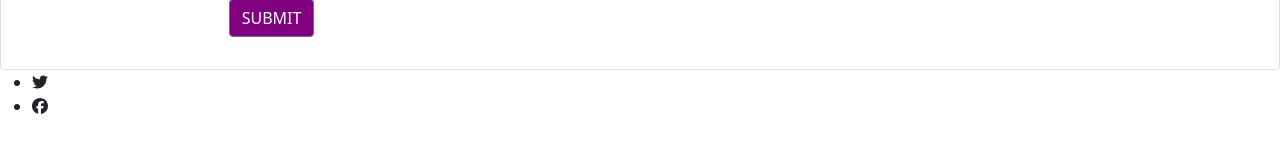
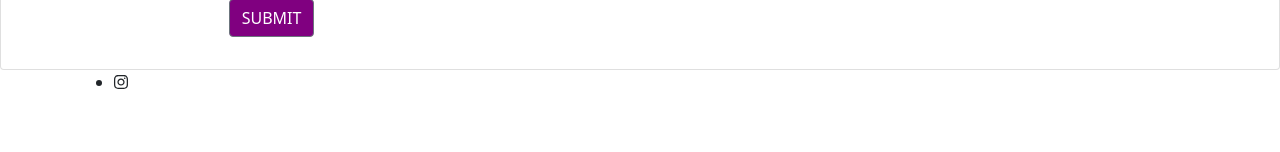
Before and after one commit to shay90210/notary-react-site, a React (Create React App) app: page /contact in a window 1280 px wide. Shown: the part 548-700 px from the top of the page. Built offline with nearby package versions, Linux system fonts and the light colour scheme; a web font is replaced by a local one.

Commit message:
added instagram icon

```diff
--- a/src/app/components/Footer.js
+++ b/src/app/components/Footer.js
@@ -1,15 +1,19 @@
 import { FontAwesomeIcon } from "@fortawesome/react-fontawesome";
-import { faTwitter } from "@fortawesome/free-brands-svg-icons";
-import { faFacebook } from "@fortawesome/free-brands-svg-icons";
+import { faInstagram } from "@fortawesome/free-brands-svg-icons";
+
+import { Container, Col } from "react-bootstrap";
 
 const Footer = () => {
     return (
         <div>
             <footer>
-                <ul>
-                    <li><FontAwesomeIcon icon={faTwitter} /></li>
-                    <li><FontAwesomeIcon icon={faFacebook} /></li>
-                </ul>
+                <Container>
+                    <Col>
+                        <ul>
+                            <li><FontAwesomeIcon icon={faInstagram} /></li>
+                        </ul>
+                    </Col>
+                </Container>
             </footer>
         </div>
     );
```
